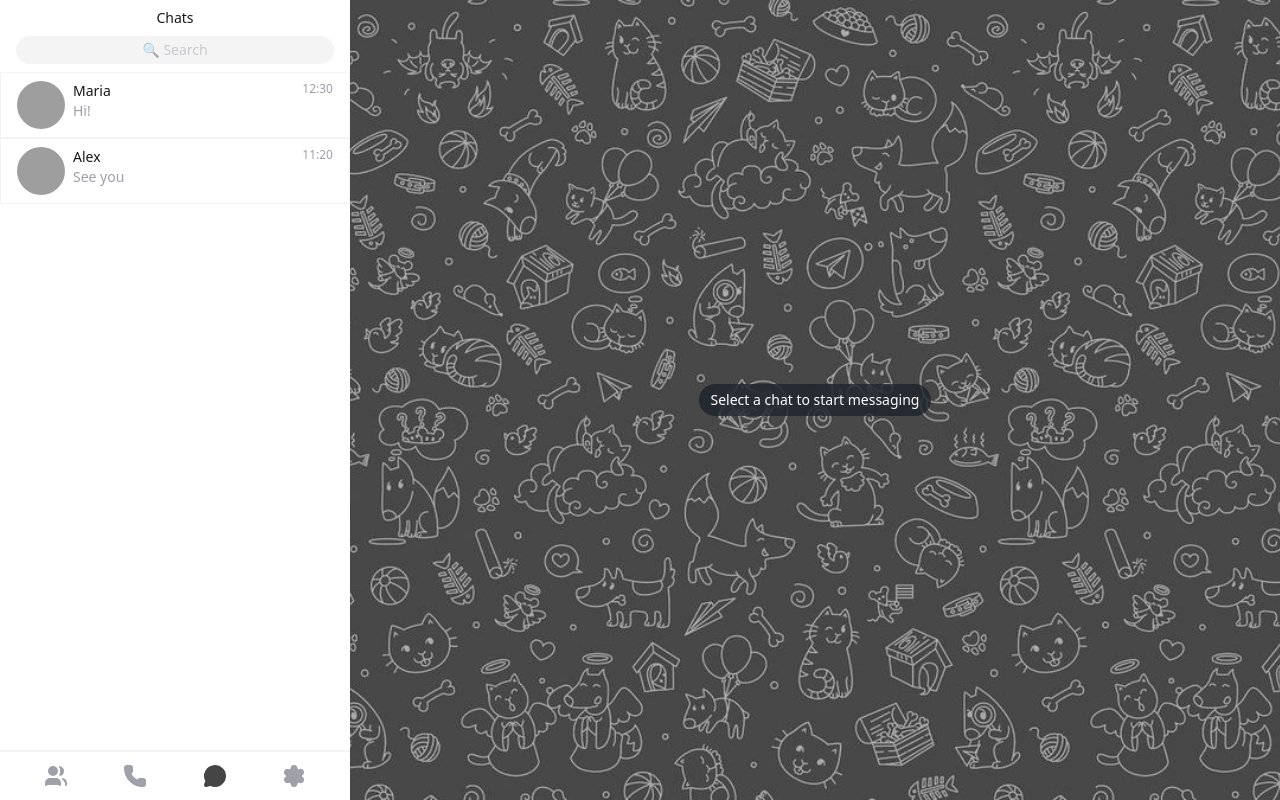
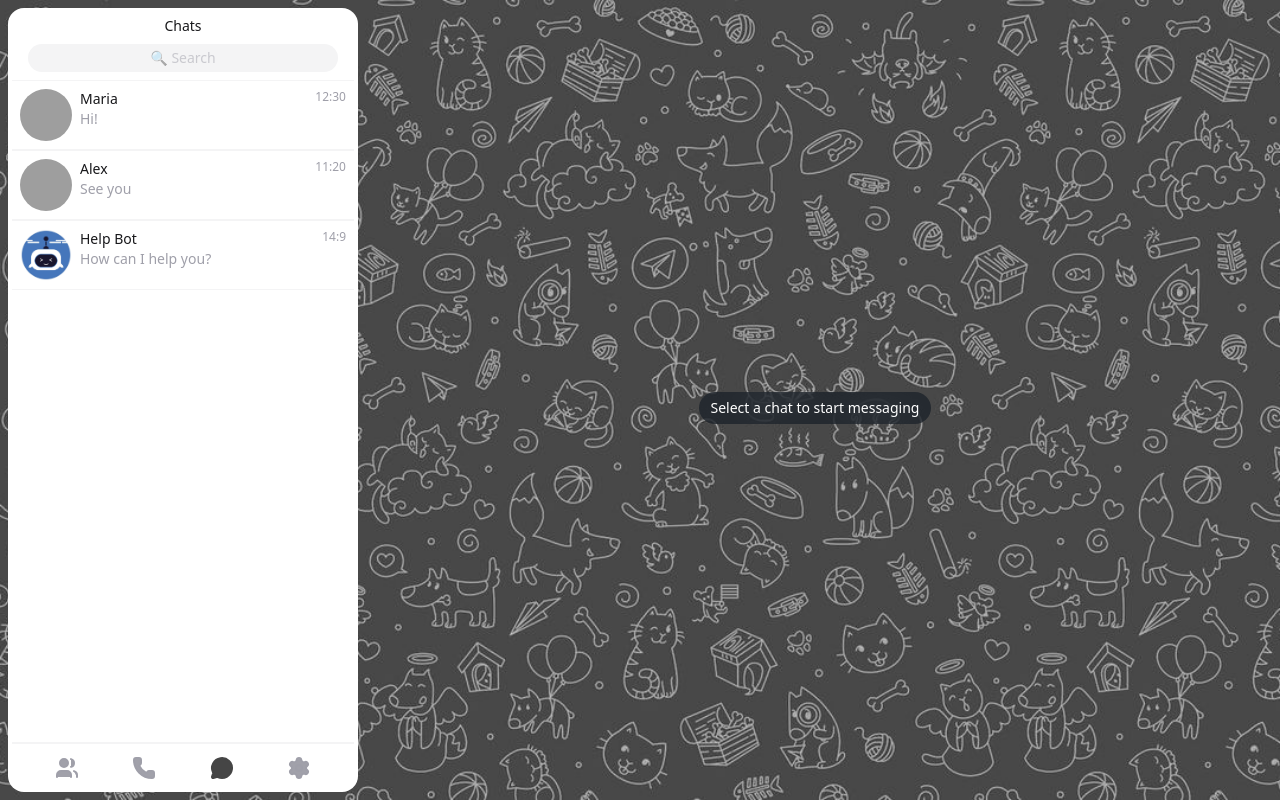
Before and after one commit to pudgynator/Chat-bot, a React (Vite) app: page / in a window 1280 px wide. Built offline with nearby package versions, Linux system fonts and the light colour scheme; grey boxes are pictures that could not be loaded.

Commit message:
Implement chat selection and chat view layout. Change styles

```diff
--- a/src/ChatList/ChatItem.tsx
+++ b/src/ChatList/ChatItem.tsx
@@ -1,5 +1,3 @@
-import { ChatBody } from "../Chat/ChatBody";
-
 
 type ChatItemProps = {
     chat: {
@@ -8,33 +6,55 @@ type ChatItemProps = {
         lastMessage: string;
         time?: string;
         avatar?: string;
-    }
+    };
+    onSelect: (id: string) => void;
+    selectedChat: string | null;
 }
 
-export function ChatItem({ chat }: ChatItemProps) {
+export function ChatItem({ chat, onSelect, selectedChat }: ChatItemProps) {
+
     return (
         <button
-            className="flex items-start gap-2 w-full px-4 py-2 border border-zinc-100 text-left"
-            onClick={ChatBody}
+            onClick={() => onSelect(chat.id)}
+            className={`
+                flex items-start gap-2 w-full px-2 py-2 border-t border-b border-zinc-100 text-left
+                ${selectedChat === chat.id
+                    ? 'bg-[#454545] rounded-2xl text-white'
+                    : 'bg-white'
+                }
+            `}
         >
             <img
                 src={chat.avatar ?? '/images/default-ava.jpg'}
-                alt="user avatar"
-                className=" rounded-full w-12 h-12"
+                alt="User avatar"
+                className=" rounded-full w-13 h-13"
             />
 
             <div className="flex-1 min-w-0">
                 <div className="flex justify-between">
-                    <span className="font-medium text-sm">
+                    <span className={`font-medium text-sm
+                        ${selectedChat === chat.id
+                        ? 'text-white'
+                        : 'text-zinc-900'}
+                    `}
+                    >
                         {chat.name}
                     </span>
 
-                    <span className="flex text-xs text-zinc-400">
+                    <span className={`flex text-xs
+                        ${selectedChat === chat.id
+                            ? 'text-white'
+                            : 'text-zinc-400'}
+                    `}>
                         {chat.time}
                     </span>
                 </div>
 
-                <p className="text-sm text-zinc-400 truncate">
+                <p className={`text-sm  truncate
+                    ${selectedChat === chat.id
+                        ? 'text-white'
+                        : 'text-zinc-400'}
+                `}>
                     {chat.lastMessage}
                 </p>
             </div>
--- a/src/ChatList/ChatList.tsx
+++ b/src/ChatList/ChatList.tsx
@@ -1,10 +1,24 @@
+import { getHours, getMinutes } from "date-fns";
 import { ChatItem } from "./ChatItem";
 
 type ChatListProps = {
     search: string;
+    onSelect: (chatID: string) => void;
+    selectedChat: string | null;
 }
 
-const chats = [
+type ChatProps = {
+    id: string;
+    name: string;
+    lastMessage: string;
+    time: string;
+    avatar?: string;
+}
+
+const hours = getHours(new Date());
+const minutes = getMinutes(new Date())
+
+const chats: ChatProps[] = [
     {
         id: '1',
         name: "Maria",
@@ -17,22 +31,30 @@ const chats = [
         lastMessage: "See you",
         time: "11:20",
     },
+    {
+        id: '3',
+        name: "Help Bot",
+        lastMessage: "How can I help you?",
+        time: `${hours}:${minutes}`,
+        avatar: `images/bot-ava.jpg`
+    },
 ];
 
 
-export function ChatList({ search }: ChatListProps) {
+export function ChatList({ search, onSelect, selectedChat }: ChatListProps) {
 
     const filteredChats = chats.filter(chat =>
         chat.name
             .toLowerCase()
             .includes(search.toLowerCase())
-
     )
 
     return (
         <div className="flex flex-1 flex-col">
             {filteredChats.map(chat => (
                     <ChatItem
+                        onSelect={onSelect}
+                        selectedChat={selectedChat}
                         key={chat.id}
                         chat={chat}
                     />
--- a/src/components/Layout/Layout.tsx
+++ b/src/components/Layout/Layout.tsx
@@ -1,14 +1,17 @@
+import { useState } from "react";
 import { MainContent } from "./MainContent";
 import { Sidebar } from "./Sidebar";
 
 
 export function Layout() {
+    const [selectedChat, setSelectedChat] = useState<string | null>(null);
+
     return (
-        <div className="flex h-screen w-screen overflow-y-hidden">
+        <div className="flex p-2 h-screen w-screen overflow-hidden bg-[url('/images/bg-image.jpg')] bg-cover bg-center bg-no-repeat">
 
-            <Sidebar/>
+            <Sidebar onSelect={setSelectedChat} selectedChat={selectedChat} />
 
-            <MainContent/>
+            <MainContent selectedChat={selectedChat}/>
 
         </div>
     )
--- a/src/components/Layout/MainContent.tsx
+++ b/src/components/Layout/MainContent.tsx
@@ -1,13 +1,23 @@
+import { Chat } from "../../Chat/Chat";
 
 
-export function MainContent() {
+export function MainContent({ selectedChat }) {
     return (
-        <main className="flex flex-1 w-screen h-screen min-w-[300px] lg:min-w-0">
-            <div className="flex h-full w-full items-center justify-center bg-[url('/images/bg-image.jpg')] bg-cover bg-center bg-no-repeat">
-                <span className="text-white text-sm whitespace-nowrap bg-[#0e1621]/60 px-3 py-1.5 backdrop-blur-md rounded-full">
-                    Select a chat to start messaging
-                </span>
-            </div>
+        <main className="flex px-2 flex-1 w-screen h-screen min-w-[300px] lg:min-w-0">
+
+            {
+                selectedChat === null
+                ?
+                <div className="flex h-full w-full items-center justify-center">
+                    <span className="text-white text-sm whitespace-nowrap bg-[#0e1621]/60 px-3 py-1.5 backdrop-blur-md rounded-full">
+                        Select a chat to start messaging
+                    </span>
+                </div>
+                :
+                <div className="flex h-full w-full">
+                    <Chat/>
+                </div>
+            }
         </main>
     )
 }
--- a/src/components/Layout/Sidebar.tsx
+++ b/src/components/Layout/Sidebar.tsx
@@ -1,22 +1,24 @@
-//import { ChatList } from "../../ChatList/ChatList";
 
 import { ChatTab } from "../../ChatList/ChatTab";
 import { SearchBar } from "../../ChatList/SearchBar";
 import { ChatList } from "../../ChatList/ChatList";
 import { useState } from "react";
 
+type SidebarProps = {
+    onSelect: (chatID: string) => void;
+    selectedChat: string | null;
+}
 
-
-export function Sidebar() {
+export function Sidebar({ onSelect, selectedChat }: SidebarProps) {
     const [search, setSearch] = useState("");
 
     return (
-        <aside className="flex flex-col h-full w-[350px] min-w-[300px] flex-shrink-0 bg-white ">
+        <aside className="flex flex-col h-full w-[350px] min-w-[300px] flex-shrink-0 bg-white px-1 rounded-2xl">
             <div className="flex item-center justify-center py-2">
                 <span className="text-sm text-zinc-900">Chats</span>
             </div>
             <SearchBar onSearch={setSearch}/>
-            <ChatList search={search} />
+            <ChatList  search={search} onSelect={onSelect} selectedChat={selectedChat}/>
             <ChatTab />
 
         </aside>
```
